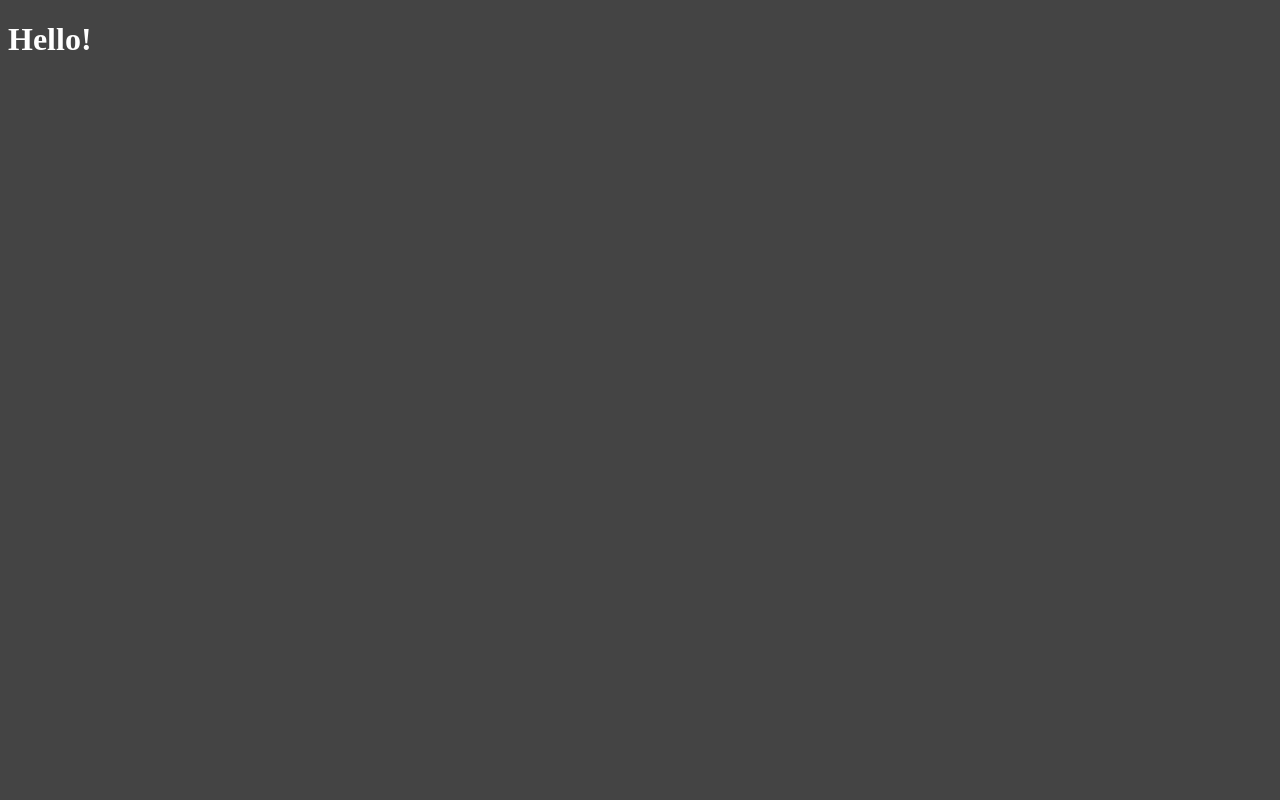
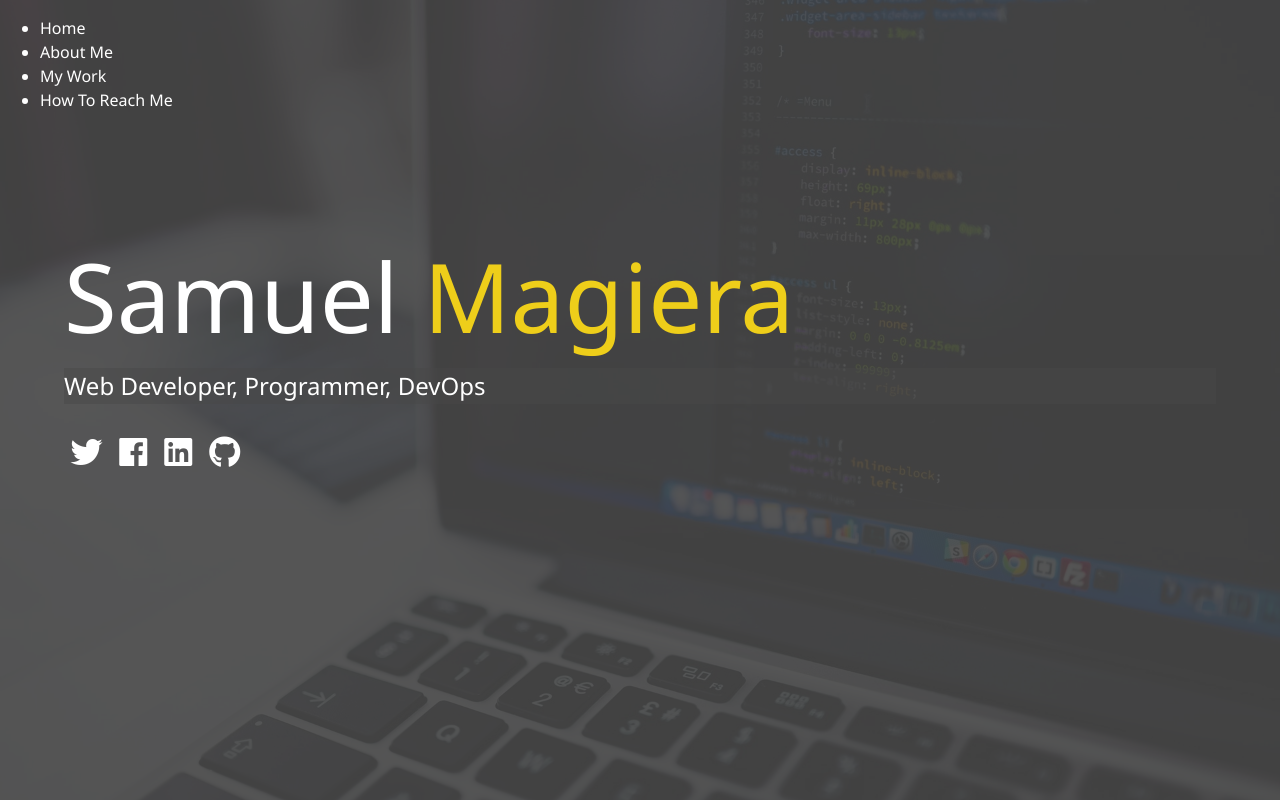
Before and after one commit to smgra/homepage, a plain HTML site: page index.html in a window 1280 px wide. Drawn offline with Linux system fonts and the light colour scheme.

Commit message:
Index markup & main.sass

```diff
--- a/css/main.css
+++ b/css/main.css
@@ -1,3 +1,66 @@
+* {
+  box-sizing: border-box; }
+
 body {
   background: #444;
-  color: #fff; }
+  color: #fff;
+  height: 100%;
+  margin: 0;
+  font-family: "Segoe UI", Tahoma, Geneva, Verdana, sans-serif;
+  line-height: 1.5; }
+  body#bg-img {
+    background: url(../img/background.jpg);
+    background-attachment: fixed;
+    background-size: cover; }
+    body#bg-img:after {
+      content: "";
+      position: absolute;
+      top: 0;
+      right: 0;
+      width: 100%;
+      height: 100%;
+      background: rgba(68, 68, 68, 0.9);
+      z-index: -1; }
+
+h1,
+h2,
+h3 {
+  margin: 0;
+  font-weight: 400; }
+  h1.lg-heading,
+  h2.lg-heading,
+  h3.lg-heading {
+    font-size: 6rem; }
+  h1.sm-heading,
+  h2.sm-heading,
+  h3.sm-heading {
+    margin-bottom: 2rem;
+    padding: 0.2 rem 1 rem;
+    background: rgba(73, 73, 73, 0.5); }
+
+a {
+  color: #fff;
+  text-decoration: none; }
+
+header {
+  position: fixed;
+  z-index: 2;
+  width: 100%; }
+
+.text-secondary {
+  color: #eece1a; }
+
+main {
+  padding: 4rem;
+  height: 100%; }
+  main .icons {
+    margin-top: 1rem; }
+    main .icons a {
+      padding: 0.4rem; }
+      main .icons a:hover {
+        color: #eece1a;
+        transition: all 0.5s ease-out; }
+  main#home {
+    overflow: hidden; }
+    main#home h1 {
+      margin-top: 20vh; }
--- a/index.html
+++ b/index.html
@@ -6,11 +6,68 @@
   <meta name="viewport" content="width=device-width, initial-scale=1.0">
   <meta http-equiv="X-UA-Compatible" content="ie=edge">
   <link rel="stylesheet" href="css/main.css">
+  <link rel="stylesheet" href="https://use.fontawesome.com/releases/v5.3.1/css/all.css" integrity="sha384-mzrmE5qonljUremFsqc01SB46JvROS7bZs3IO2EmfFsd15uHvIt+Y8vEf7N7fWAU"
+    crossorigin="anonymous">
   <title>Welcome to my Portfolio</title>
 </head>
 
-<body>
-  <h1>Hello!</h1>
+<body id="bg-img">
+  <header>
+    <div class="menu-btn">
+      <div class="btn-line"></div>
+      <div class="btn-line"></div>
+      <div class="btn-line"></div>
+    </div>
+
+    <nav class="menu">
+      <div class="menu-branding">
+        <div class="portrait"></div>
+      </div>
+      <ul class="menu-nav">
+        <li class="nav-item">
+          <a href="/" class="nav-link">
+            Home
+          </a>
+        </li>
+        <li class="nav-item">
+          <a href="/about.html" class="nav-link">
+            About Me
+          </a>
+        </li>
+        <li class="nav-item">
+          <a href="/work.html" class="nav-link">
+            My Work
+          </a>
+        </li>
+        <li class="nav-item">
+          <a href="/contact.html" class="nav-link">
+            How To Reach Me
+          </a>
+        </li>
+      </ul>
+    </nav>
+  </header>
+
+  <main id="home">
+    <h1 class="lg-heading">Samuel <span class="text-secondary">Magiera</span></h1>
+    <h2 class="sm-heading">Web Developer, Programmer, DevOps</h2>
+    <div class="icons">
+      <a href="#!">
+        <i class="fab fa-twitter fa-2x"></i>
+      </a>
+      <a href="#!">
+        <i class="fab fa-facebook fa-2x"></i>
+      </a>
+      <a href="#!">
+        <i class="fab fa-linkedin fa-2x"></i>
+      </a>
+      <a href="#!">
+        <i class="fab fa-github fa-2x"></i>
+      </a>
+    </div>
+  </main>
+
+  <script src="js/main.js"></script>
 
 </body>
 
```
Also changed, not shown: img/background.jpg (added), img/portrait.jpg (added), img/portrait_small.jpg (added), img/projects/project1.jpg (added), img/projects/project2.jpg (added), img/projects/project3.jpg (added), img/projects/project4.jpg (added), img/projects/project5.jpg (added), js/main.js (added).
